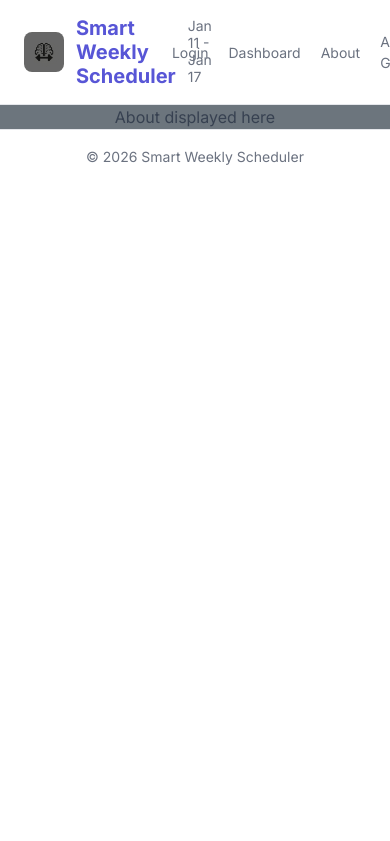
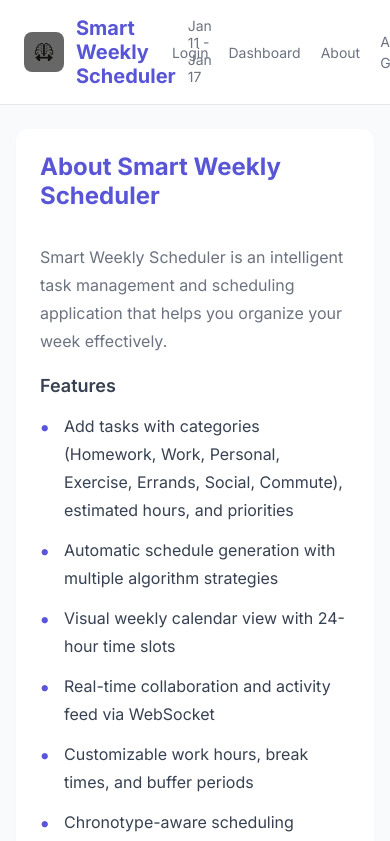
Before and after one commit to Adammross1/startup, a React (Vite) app: page /about in a window 390 px wide. Shown: the top 841 px of the page. Built offline with nearby package versions, Linux system fonts and the light colour scheme.

Commit message:
ported about html/css to react component and improved styles because the page looked boring

```diff
--- /dev/null
+++ b/src/about/about.css
@@ -0,0 +1,100 @@
+@import '../../styles.css';
+
+#about-content {
+  max-width: 56rem;
+  margin: 0 auto;
+  padding: var(--spacing-4xl) var(--spacing-2xl);
+  background: var(--color-gray-50);
+  min-height: calc(100vh - 10rem);
+}
+
+#about-content article {
+  background: var(--color-white);
+  padding: var(--spacing-4xl);
+  border-radius: var(--radius-lg);
+  box-shadow: var(--shadow-sm);
+}
+
+#about-content h2 {
+  color: var(--color-primary);
+  font-size: var(--font-size-3xl);
+  font-weight: var(--font-weight-bold);
+  margin-bottom: var(--spacing-3xl);
+  line-height: var(--line-height-tight);
+}
+
+#about-content h3 {
+  color: var(--color-text-primary);
+  font-size: var(--font-size-xl);
+  font-weight: var(--font-weight-semibold);
+  margin-bottom: var(--spacing-lg);
+  margin-top: var(--spacing-4xl);
+}
+
+#about-content section:first-of-type h3 {
+  margin-top: 0;
+}
+
+#about-content p {
+  color: var(--color-text-secondary);
+  line-height: var(--line-height-relaxed);
+  margin-bottom: var(--spacing-xl);
+  font-size: var(--font-size-base);
+}
+
+#about-content ul {
+  list-style: none;
+  margin-bottom: var(--spacing-3xl);
+}
+
+#about-content ul li {
+  color: var(--color-text-primary);
+  line-height: var(--line-height-relaxed);
+  margin-bottom: var(--spacing-md);
+  padding-left: var(--spacing-2xl);
+  position: relative;
+  font-size: var(--font-size-base);
+}
+
+#about-content ul li::before {
+  content: "•";
+  color: var(--color-primary);
+  font-weight: var(--font-weight-bold);
+  font-size: var(--font-size-xl);
+  position: absolute;
+  left: 0;
+  top: -2px;
+}
+
+#about-content strong,
+#about-content b {
+  color: var(--color-text-primary);
+  font-weight: var(--font-weight-semibold);
+}
+
+#about-content section {
+  margin-bottom: var(--spacing-2xl);
+}
+
+#about-content section:last-child {
+  margin-bottom: 0;
+}
+
+@media (max-width: 768px) {
+  #about-content {
+    padding: var(--spacing-2xl) var(--spacing-lg);
+  }
+
+  #about-content article {
+    padding: var(--spacing-2xl);
+  }
+
+  #about-content h2 {
+    font-size: var(--font-size-2xl);
+  }
+
+  #about-content h3 {
+    font-size: var(--font-size-lg);
+    margin-top: var(--spacing-3xl);
+  }
+}
--- a/src/about/about.jsx
+++ b/src/about/about.jsx
@@ -1,9 +1,75 @@
 import React from 'react';
+import './about.css';
 
 export function About() {
   return (
-    <main className="container-fluid bg-secondary text-center">
-      <div>About displayed here</div>
+    <main id="about-content">
+        <article>
+            <h2>About Smart Weekly Scheduler</h2>
+            <p>
+                Smart Weekly Scheduler is an intelligent task management and scheduling
+                application that helps you organize your week effectively.
+            </p>
+
+            <section>
+                <h3>Features</h3>
+                <ul>
+                    <li>Add tasks with categories (Homework, Work, Personal, Exercise, Errands, Social, Commute), estimated hours, and priorities</li>
+                    <li>Automatic schedule generation with multiple algorithm strategies</li>
+                    <li>Visual weekly calendar view with 24-hour time slots</li>
+                    <li>Real-time collaboration and activity feed via WebSocket</li>
+                    <li>Customizable work hours, break times, and buffer periods</li>
+                    <li>Chronotype-aware scheduling (morning person, night owl, or afternoon peak)</li>
+                    <li>Configurable task defaults for faster task entry</li>
+                    <li>Multiple scheduling strategies to match your workflow</li>
+                </ul>
+            </section>
+
+            <section>
+                <h3>Technologies Used</h3>
+                <ul>
+                    <li><strong>Frontend:</strong> HTML, CSS, JavaScript (React)</li>
+                    <li><strong>Backend:</strong> Node.js, Express</li>
+                    <li><strong>Database:</strong> MongoDB</li>
+                    <li><strong>Real-time:</strong> WebSocket</li>
+                    <li><strong>Authentication:</strong> JWT</li>
+                </ul>
+            </section>
+
+            <section>
+                <h3>Developer</h3>
+                <p>Created by Adam Ross for CS 260 - Web Programming</p>
+            </section>
+
+            <section>
+                <h3>How It Works</h3>
+                <p>
+                    The Smart Weekly Scheduler uses an intelligent algorithm to automatically
+                    arrange your tasks throughout the week based on:
+                </p>
+                <ul>
+                    <li><b>Scheduling Strategy:</b> Choose between priority-first, earliest deadline first, balanced, or shortest task first</li>
+                    <li><b>Priority levels:</b> High-priority tasks can be scheduled first based on your strategy</li>
+                    <li><b>Due dates:</b> Tasks due soon are prioritized when using deadline-first strategy</li>
+                    <li><b>Time estimates:</b> Tasks are allocated appropriate time blocks with buffer time between tasks</li>
+                    <li><b>Chronotype:</b> Respects your energy levels - schedule harder tasks in the morning, evening, or afternoon based on when you work best</li>
+                    <li><b>Work preferences:</b> Work hours, break times, and buffer periods are respected</li>
+                    <li><b>Task defaults:</b> New tasks automatically use your preferred category, priority, and duration settings</li>
+                </ul>
+                <p>
+                    You can also manually adjust the schedule by editing tasks or regenerating
+                    the entire schedule with new constraints. All settings can be customized in the Settings menu.
+                </p>
+            </section>
+
+            <section>
+                <h3>Real-Time Collaboration</h3>
+                <p>
+                    The Live Activity feed uses WebSocket technology to show you what other users are doing in real-time.
+                    See when other users schedule tasks, complete work, or make changes to their schedules.
+                </p>
+            </section>
+        </article>
     </main>
   );
 }
```
Also changed, not shown: about.html (+0 -67 lines), about.css (added), src/dashboard/dashboard.css (renamed from dashboard.css), src/login/login.css (renamed from login.css).
